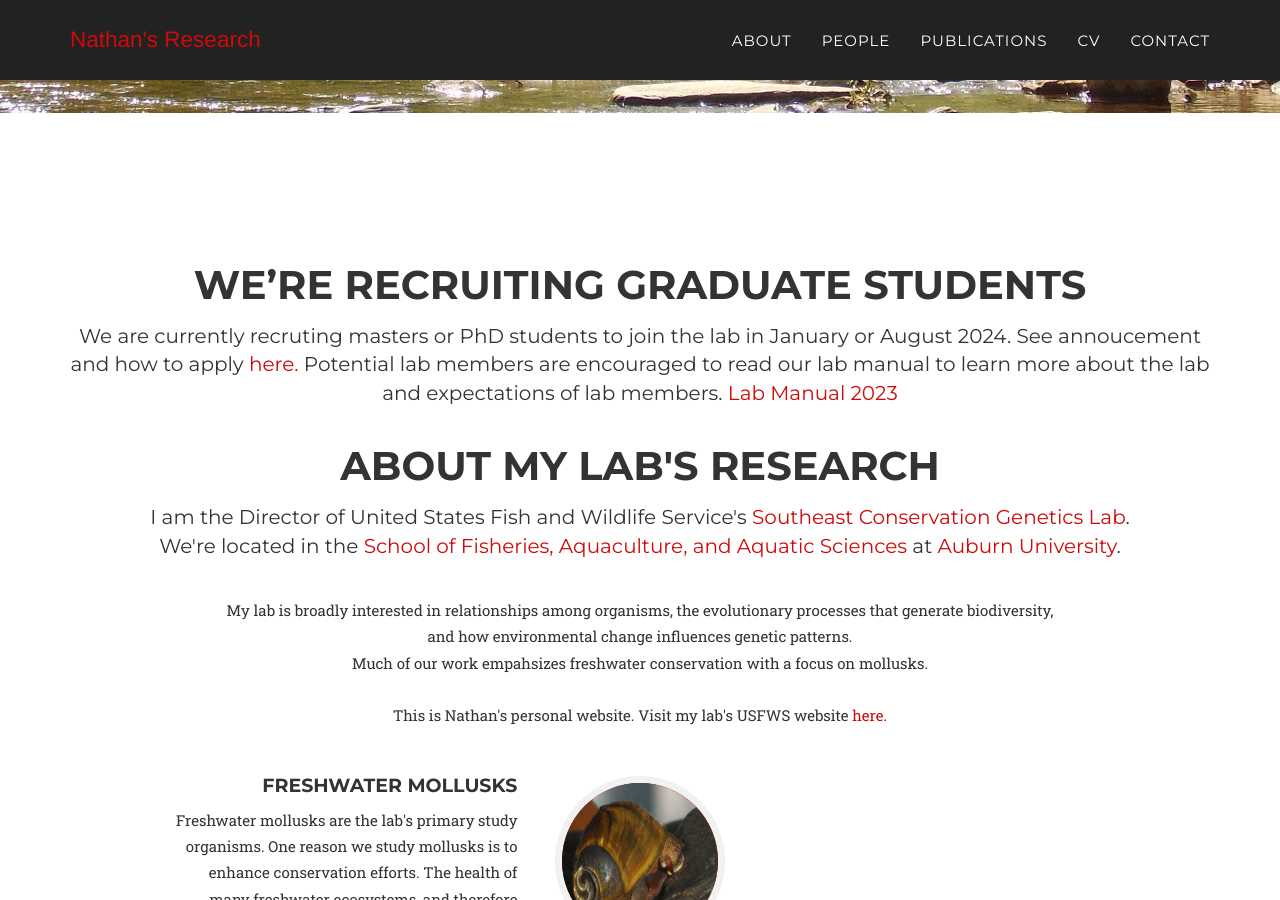
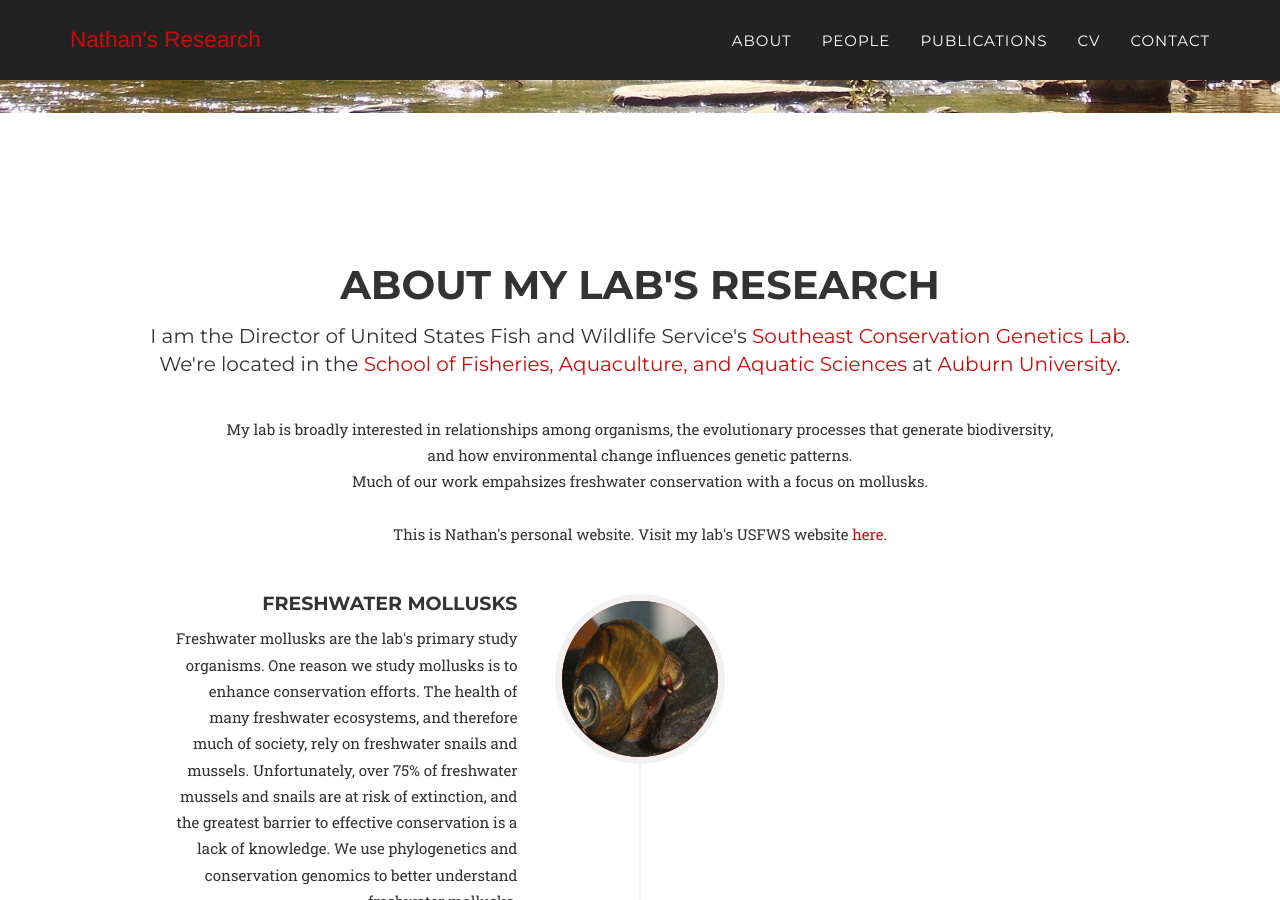
Before and after one commit to NathanWhelan/nathanwhelan.github.io, a Jekyll site: the page built from index.html, in a window 1280 px wide and 900 px high, scrolled down 520 px. Built offline with Jekyll 4.4.1, drawn with Linux system fonts in a browser that asks for light colours; some web fonts are replaced.

Commit message:
Remove recruitment statement

```diff
--- a/_includes/about.html
+++ b/_includes/about.html
@@ -4,9 +4,9 @@
             <div class="row">
                 <div class="col-lg-12 text-center">
 
-		    <h2 class="section-heading">We’re recruiting graduate students</h2>
+		  <!--  <h2 class="section-heading">We’re recruiting graduate students</h2>
 		    <hs>We are currently recruting masters or PhD students to join the lab in January or August 2024. See annoucement and how to apply <a href="https://nathanwhelan.github.io/assests/GRA_Recruitment_2023.pdf">here.</a> Potential lab members are encouraged to read our lab manual to learn more about the lab and expectations of lab members. <a href="https://nathanwhelan.github.io/assests/Lab_Manual_Jul_2023_with-appendices.pdf">Lab Manual 2023</a></hs>
-	            <p></br></p>
+	            <p></br></p> -->
 
                     <h2 class="section-heading">About My Lab's Research</h2>
                     <hs>I am the Director of United States Fish and Wildlife Service's <a href="https://www.fws.gov/southeast/warm-springs-fish-technology-center/conservation-genetics-lab/">Southeast Conservation Genetics Lab</a>.</br>We're located in the <a href="http://sfaas.auburn.edu">School of Fisheries, Aquaculture, and Aquatic Sciences</a> at <a href="http://auburn.edu">Auburn University</a>.</hs>
```
